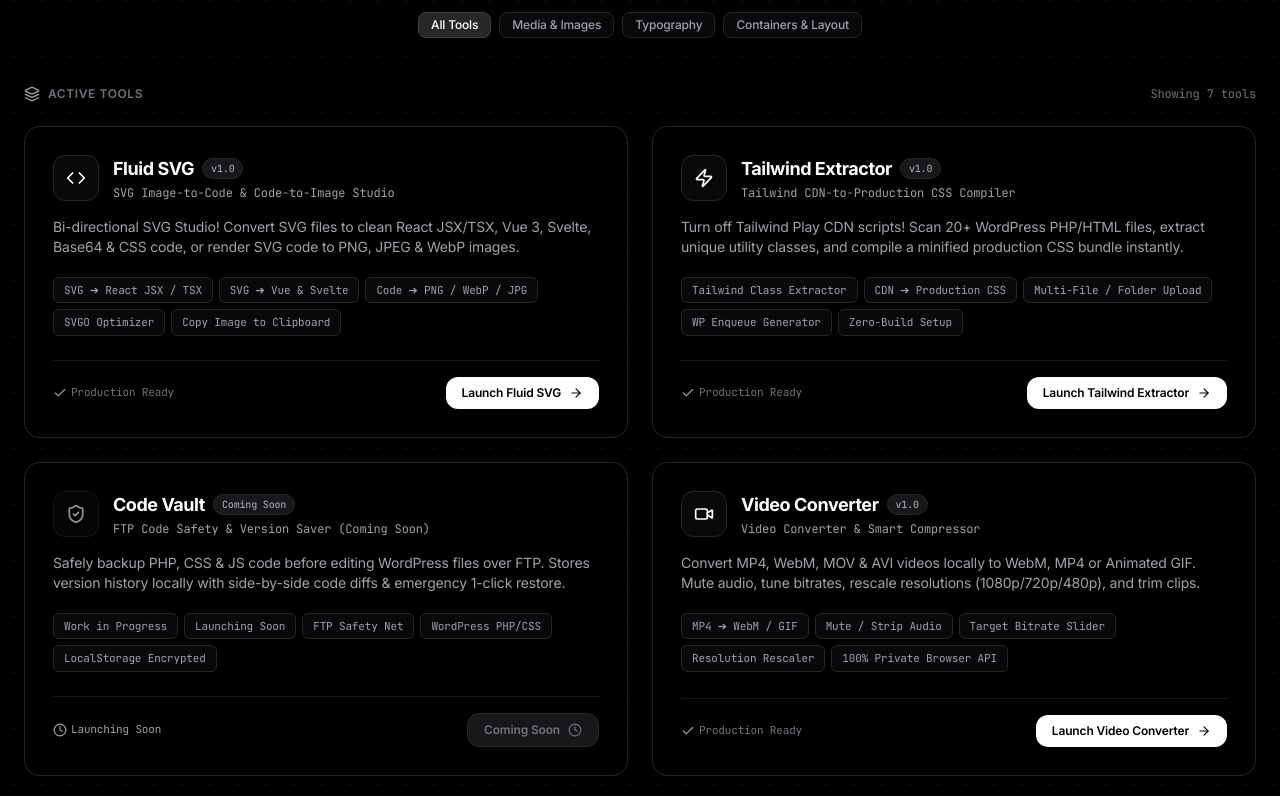
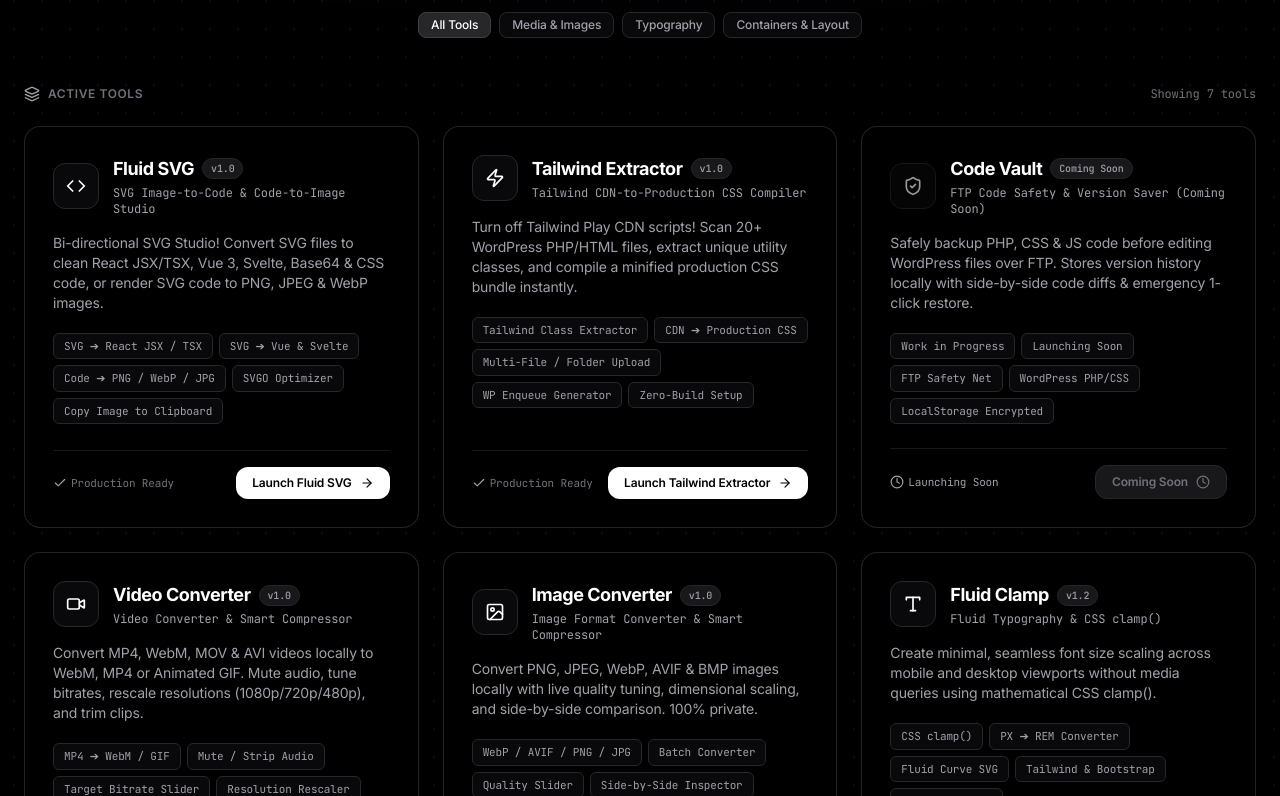
Before and after one commit to MAITREYY/DevLounge, a React (Vite) app: page / in a window 1280 px wide. Shown: the part 444-1240 px from the top of the page. Built offline with nearby package versions, Linux system fonts and the light colour scheme.

Commit message:
feat: initialize project dashboard and main routing structure

```diff
--- a/src/components/Dashboard.jsx
+++ b/src/components/Dashboard.jsx
@@ -1,100 +1,164 @@
-import React, { useState, useMemo } from 'react';
-import { Link } from 'react-router-dom';
-import { Type, BoxSelect, Image as ImageIcon, Video as VideoIcon, ShieldCheck, Zap, Search, ArrowRight, Layers, Check, Clock, Code } from 'lucide-react';
+import React, { useState, useMemo } from "react";
+import { Link } from "react-router-dom";
+import {
+  Type,
+  BoxSelect,
+  Image as ImageIcon,
+  Video as VideoIcon,
+  ShieldCheck,
+  Zap,
+  Search,
+  ArrowRight,
+  Layers,
+  Check,
+  Clock,
+  Code,
+} from "lucide-react";
 
 export default function Dashboard() {
-  const [searchQuery, setSearchQuery] = useState('');
-  const [filter, setFilter] = useState('all');
+  const [searchQuery, setSearchQuery] = useState("");
+  const [filter, setFilter] = useState("all");
 
   const tools = [
     {
-      id: 'fluidsvg',
-      path: '/fluidsvg',
-      name: 'Fluid SVG',
-      version: 'v1.0',
-      category: 'media',
-      subtitle: 'SVG Image-to-Code & Code-to-Image Studio',
+      id: "fluidsvg",
+      path: "/fluidsvg",
+      name: "Fluid SVG",
+      version: "v1.0",
+      category: "media",
+      subtitle: "SVG Image-to-Code & Code-to-Image Studio",
       renderIcon: () => <Code className="w-5 h-5 text-white" />,
-      description: 'Bi-directional SVG Studio! Convert SVG files to clean React JSX/TSX, Vue 3, Svelte, Base64 & CSS code, or render SVG code to PNG, JPEG & WebP images.',
-      tags: ['SVG ➔ React JSX / TSX', 'SVG ➔ Vue & Svelte', 'Code ➔ PNG / WebP / JPG', 'SVGO Optimizer', 'Copy Image to Clipboard'],
+      description:
+        "Bi-directional SVG Studio! Convert SVG files to clean React JSX/TSX, Vue 3, Svelte, Base64 & CSS code, or render SVG code to PNG, JPEG & WebP images.",
+      tags: [
+        "SVG ➔ React JSX / TSX",
+        "SVG ➔ Vue & Svelte",
+        "Code ➔ PNG / WebP / JPG",
+        "SVGO Optimizer",
+        "Copy Image to Clipboard",
+      ],
     },
     {
-      id: 'fluidtailwind',
-      path: '/fluidtailwind',
-      name: 'Tailwind Extractor',
-      version: 'v1.0',
-      category: 'container',
-      subtitle: 'Tailwind CDN-to-Production CSS Compiler',
+      id: "fluidtailwind",
+      path: "/fluidtailwind",
+      name: "Tailwind Extractor",
+      version: "v1.0",
+      category: "container",
+      subtitle: "Tailwind CDN-to-Production CSS Compiler",
       renderIcon: () => <Zap className="w-5 h-5 text-white" />,
-      description: 'Turn off Tailwind Play CDN scripts! Scan 20+ WordPress PHP/HTML files, extract unique utility classes, and compile a minified production CSS bundle instantly.',
-      tags: ['Tailwind Class Extractor', 'CDN ➔ Production CSS', 'Multi-File / Folder Upload', 'WP Enqueue Generator', 'Zero-Build Setup'],
+      description:
+        "Turn off Tailwind Play CDN scripts! Scan 20+ WordPress PHP/HTML files, extract unique utility classes, and compile a minified production CSS bundle instantly.",
+      tags: [
+        "Tailwind Class Extractor",
+        "CDN ➔ Production CSS",
+        "Multi-File / Folder Upload",
+        "WP Enqueue Generator",
+        "Zero-Build Setup",
+      ],
     },
     {
-      id: 'fluidcodevault',
-      path: '/fluidcodevault',
-      name: 'Code Vault',
-      version: 'Coming Soon',
+      id: "fluidcodevault",
+      path: "/fluidcodevault",
+      name: "Code Vault",
+      version: "Coming Soon",
       isWip: true,
-      category: 'container',
-      subtitle: 'FTP Code Safety & Version Saver (Coming Soon)',
+      category: "container",
+      subtitle: "FTP Code Safety & Version Saver (Coming Soon)",
       renderIcon: () => <ShieldCheck className="w-5 h-5 text-white" />,
-      description: 'Safely backup PHP, CSS & JS code before editing WordPress files over FTP. Stores version history locally with side-by-side code diffs & emergency 1-click restore.',
-      tags: ['Work in Progress', 'Launching Soon', 'FTP Safety Net', 'WordPress PHP/CSS', 'LocalStorage Encrypted'],
+      description:
+        "Safely backup PHP, CSS & JS code before editing WordPress files over FTP. Stores version history locally with side-by-side code diffs & emergency 1-click restore.",
+      tags: [
+        "Work in Progress",
+        "Launching Soon",
+        "FTP Safety Net",
+        "WordPress PHP/CSS",
+        "LocalStorage Encrypted",
+      ],
     },
     {
-      id: 'fluidvideo',
-      path: '/fluidvideo',
-      name: 'Video Converter',
-      version: 'v1.0',
-      category: 'media',
-      subtitle: 'Video Converter & Smart Compressor',
+      id: "fluidvideo",
+      path: "/fluidvideo",
+      name: "Video Converter",
+      version: "v1.0",
+      category: "media",
+      subtitle: "Video Converter & Smart Compressor",
       renderIcon: () => <VideoIcon className="w-5 h-5 text-white" />,
-      description: 'Convert MP4, WebM, MOV & AVI videos locally to WebM, MP4 or Animated GIF. Mute audio, tune bitrates, rescale resolutions (1080p/720p/480p), and trim clips.',
-      tags: ['MP4 ➔ WebM / GIF', 'Mute / Strip Audio', 'Target Bitrate Slider', 'Resolution Rescaler', '100% Private Browser API'],
+      description:
+        "Convert MP4, WebM, MOV & AVI videos locally to WebM, MP4 or Animated GIF. Mute audio, tune bitrates, rescale resolutions (1080p/720p/480p), and trim clips.",
+      tags: [
+        "MP4 ➔ WebM / GIF",
+        "Mute / Strip Audio",
+        "Target Bitrate Slider",
+        "Resolution Rescaler",
+        "100% Private Browser API",
+      ],
     },
     {
-      id: 'fluidimage',
-      path: '/fluidimage',
-      name: 'Image Converter',
-      version: 'v1.0',
-      category: 'media',
-      subtitle: 'Image Format Converter & Smart Compressor',
+      id: "fluidimage",
+      path: "/fluidimage",
+      name: "Image Converter",
+      version: "v1.0",
+      category: "media",
+      subtitle: "Image Format Converter & Smart Compressor",
       renderIcon: () => <ImageIcon className="w-5 h-5 text-white" />,
-      description: 'Convert PNG, JPEG, WebP, AVIF & BMP images locally with live quality tuning, dimensional scaling, and side-by-side comparison. 100% private.',
-      tags: ['WebP / AVIF / PNG / JPG', 'Batch Converter', 'Quality Slider', 'Side-by-Side Inspector', '100% Private Browser API'],
+      description:
+        "Convert PNG, JPEG, WebP, AVIF & BMP images locally with live quality tuning, dimensional scaling, and side-by-side comparison. 100% private.",
+      tags: [
+        "WebP / AVIF / PNG / JPG",
+        "Batch Converter",
+        "Quality Slider",
+        "Side-by-Side Inspector",
+        "100% Private Browser API",
+      ],
     },
     {
-      id: 'fluidclamp',
-      path: '/fluidclamp',
-      name: 'Fluid Clamp',
-      version: 'v1.2',
-      category: 'typography',
-      subtitle: 'Fluid Typography & CSS clamp()',
+      id: "fluidclamp",
+      path: "/fluidclamp",
+      name: "Fluid Clamp",
+      version: "v1.2",
+      category: "typography",
+      subtitle: "Fluid Typography & CSS clamp()",
       renderIcon: () => <Type className="w-5 h-5 text-white" />,
-      description: 'Create minimal, seamless font size scaling across mobile and desktop viewports without media queries using mathematical CSS clamp().',
-      tags: ['CSS clamp()', 'PX ➔ REM Converter', 'Fluid Curve SVG', 'Tailwind & Bootstrap', 'WCAG 2.1 Audit'],
+      description:
+        "Create minimal, seamless font size scaling across mobile and desktop viewports without media queries using mathematical CSS clamp().",
+      tags: [
+        "CSS clamp()",
+        "PX ➔ REM Converter",
+        "Fluid Curve SVG",
+        "Tailwind & Bootstrap",
+        "WCAG 2.1 Audit",
+      ],
     },
     {
-      id: 'fluidbox',
-      path: '/fluidbox',
-      name: 'Fluid Box',
-      version: 'v1.0',
-      category: 'container',
-      subtitle: 'Figma Container & Layout Generator',
+      id: "fluidbox",
+      path: "/fluidbox",
+      name: "Fluid Box",
+      version: "v1.0",
+      category: "container",
+      subtitle: "Figma Container & Layout Generator",
       renderIcon: () => <BoxSelect className="w-5 h-5 text-white" />,
-      description: 'Generate perfectly proportioned layout containers for Mobile and PC Figma artboards with controlled side and top/bottom padding.',
-      tags: ['Figma Artboards', 'Side & Vertical Pad', 'Live Device Simulator', 'Tailwind & Bootstrap', 'Ergonomics Audit'],
+      description:
+        "Generate perfectly proportioned layout containers for Mobile and PC Figma artboards with controlled side and top/bottom padding.",
+      tags: [
+        "Figma Artboards",
+        "Side & Vertical Pad",
+        "Live Device Simulator",
+        "Tailwind & Bootstrap",
+        "Ergonomics Audit",
+      ],
     },
   ];
 
   const filteredTools = useMemo(() => {
     return tools.filter((t) => {
-      const matchCategory = filter === 'all' || t.category === filter;
+      const matchCategory = filter === "all" || t.category === filter;
       const matchSearch =
         !searchQuery ||
         t.name.toLowerCase().includes(searchQuery.toLowerCase()) ||
         t.description.toLowerCase().includes(searchQuery.toLowerCase()) ||
-        t.tags.some((tag) => tag.toLowerCase().includes(searchQuery.toLowerCase()));
+        t.tags.some((tag) =>
+          tag.toLowerCase().includes(searchQuery.toLowerCase()),
+        );
       return matchCategory && matchSearch;
     });
   }, [tools, filter, searchQuery]);
@@ -112,7 +176,9 @@
           <span className="text-zinc-400 font-normal">Developer Suite</span>
         </h1>
         <p className="text-zinc-400 text-sm sm:text-base leading-relaxed max-w-lg mx-auto">
-          Lightweight, zero-dependency developer tools to generate responsive typography, screen containers, image optimization, and layout code in seconds.
+          Lightweight, zero-dependency developer tools to generate responsive
+          typography, screen containers, image optimization, and layout code in
+          seconds.
         </p>
 
         {/* Live Search Bar */}
@@ -130,41 +196,41 @@
           {/* Category Filter Chips */}
           <div className="flex items-center justify-center gap-2 mt-3 flex-wrap text-xs">
             <button
-              onClick={() => setFilter('all')}
+              onClick={() => setFilter("all")}
               className={`px-3 py-1 rounded-lg border font-medium transition-all ${
-                filter === 'all'
-                  ? 'bg-zinc-800 text-white border-zinc-700'
-                  : 'bg-zinc-950 text-zinc-400 border-zinc-800 hover:text-white'
+                filter === "all"
+                  ? "bg-zinc-800 text-white border-zinc-700"
+                  : "bg-zinc-950 text-zinc-400 border-zinc-800 hover:text-white"
               }`}
             >
               All Tools
             </button>
             <button
-              onClick={() => setFilter('media')}
+              onClick={() => setFilter("media")}
               className={`px-3 py-1 rounded-lg border font-medium transition-all ${
-                filter === 'media'
-                  ? 'bg-zinc-800 text-white border-zinc-700'
-                  : 'bg-zinc-950 text-zinc-400 border-zinc-800 hover:text-white'
+                filter === "media"
+                  ? "bg-zinc-800 text-white border-zinc-700"
+                  : "bg-zinc-950 text-zinc-400 border-zinc-800 hover:text-white"
               }`}
             >
               Media & Images
             </button>
             <button
-              onClick={() => setFilter('typography')}
+              onClick={() => setFilter("typography")}
               className={`px-3 py-1 rounded-lg border font-medium transition-all ${
-                filter === 'typography'
-                  ? 'bg-zinc-800 text-white border-zinc-700'
-                  : 'bg-zinc-950 text-zinc-400 border-zinc-800 hover:text-white'
+                filter === "typography"
+                  ? "bg-zinc-800 text-white border-zinc-700"
+                  : "bg-zinc-950 text-zinc-400 border-zinc-800 hover:text-white"
               }`}
             >
               Typography
             </button>
             <button
-              onClick={() => setFilter('container')}
+              onClick={() => setFilter("container")}
               className={`px-3 py-1 rounded-lg border font-medium transition-all ${
-                filter === 'container'
-                  ? 'bg-zinc-800 text-white border-zinc-700'
-                  : 'bg-zinc-950 text-zinc-400 border-zinc-800 hover:text-white'
+                filter === "container"
+                  ? "bg-zinc-800 text-white border-zinc-700"
+                  : "bg-zinc-950 text-zinc-400 border-zinc-800 hover:text-white"
               }`}
             >
               Containers & Layout
@@ -179,10 +245,12 @@
           <h2 className="text-xs font-semibold uppercase tracking-wider text-zinc-500 flex items-center gap-2">
             <Layers className="w-4 h-4 text-zinc-400" /> Active Tools
           </h2>
-          <span className="text-xs text-zinc-500 font-mono">Showing {filteredTools.length} tools</span>
+          <span className="text-xs text-zinc-500 font-mono">
+            Showing {filteredTools.length} tools
+          </span>
         </div>
 
-        <div className="grid grid-cols-1 md:grid-cols-2 gap-6">
+        <div className="grid grid-cols-1 md:grid-cols-3 gap-6">
           {filteredTools.map((tool) => (
             <div
               key={tool.id}
@@ -197,20 +265,29 @@
                         {tool.renderIcon()}
                       </div>
                     ) : (
-                      <Link to={tool.path} className="p-3 rounded-xl border border-zinc-800 bg-zinc-950 group-hover:border-zinc-700 transition-colors block">
+                      <Link
+                        to={tool.path}
+                        className="p-3 rounded-xl border border-zinc-800 bg-zinc-950 group-hover:border-zinc-700 transition-colors block"
+                      >
                         {tool.renderIcon()}
                       </Link>
                     )}
                     <div>
                       <div className="flex items-center gap-2">
                         <h3 className="text-lg font-bold text-white tracking-tight group-hover:text-zinc-200 transition-colors">
-                          {tool.isWip ? tool.name : <Link to={tool.path}>{tool.name}</Link>}
+                          {tool.isWip ? (
+                            tool.name
+                          ) : (
+                            <Link to={tool.path}>{tool.name}</Link>
+                          )}
                         </h3>
                         <span className="text-[10px] mono px-2 py-0.5 rounded-full bg-zinc-900 border border-zinc-800 text-zinc-400 font-medium">
                           {tool.version}
                         </span>
                       </div>
-                      <p className="text-xs font-mono text-zinc-400 mt-0.5">{tool.subtitle}</p>
+                      <p className="text-xs font-mono text-zinc-400 mt-0.5">
+                        {tool.subtitle}
+                      </p>
                     </div>
                   </div>
                 </div>
@@ -223,7 +300,10 @@
                 {/* Feature Tags */}
                 <div className="flex flex-wrap gap-1.5 pt-1">
                   {tool.tags.map((tag, i) => (
-                    <span key={i} className="px-2.5 py-1 rounded-md bg-zinc-950 border border-zinc-800 text-[11px] text-zinc-400 mono">
+                    <span
+                      key={i}
+                      className="px-2.5 py-1 rounded-md bg-zinc-950 border border-zinc-800 text-[11px] text-zinc-400 mono"
+                    >
                       {tag}
                     </span>
                   ))}
@@ -235,7 +315,8 @@
                 {tool.isWip ? (
                   <>
                     <span className="text-[11px] text-zinc-400 mono flex items-center gap-1">
-                      <Clock className="w-3.5 h-3.5 text-zinc-400" /> Launching Soon
+                      <Clock className="w-3.5 h-3.5 text-zinc-400" /> Launching
+                      Soon
                     </span>
                     <button
                       disabled
@@ -248,7 +329,8 @@
                 ) : (
                   <>
                     <span className="text-[11px] text-zinc-500 mono flex items-center gap-1">
-                      <Check className="w-3.5 h-3.5 text-zinc-400" /> Production Ready
+                      <Check className="w-3.5 h-3.5 text-zinc-400" /> Production
+                      Ready
                     </span>
                     <Link
                       to={tool.path}
```
Also changed, not shown: src/App.jsx (+13 -13 lines).
